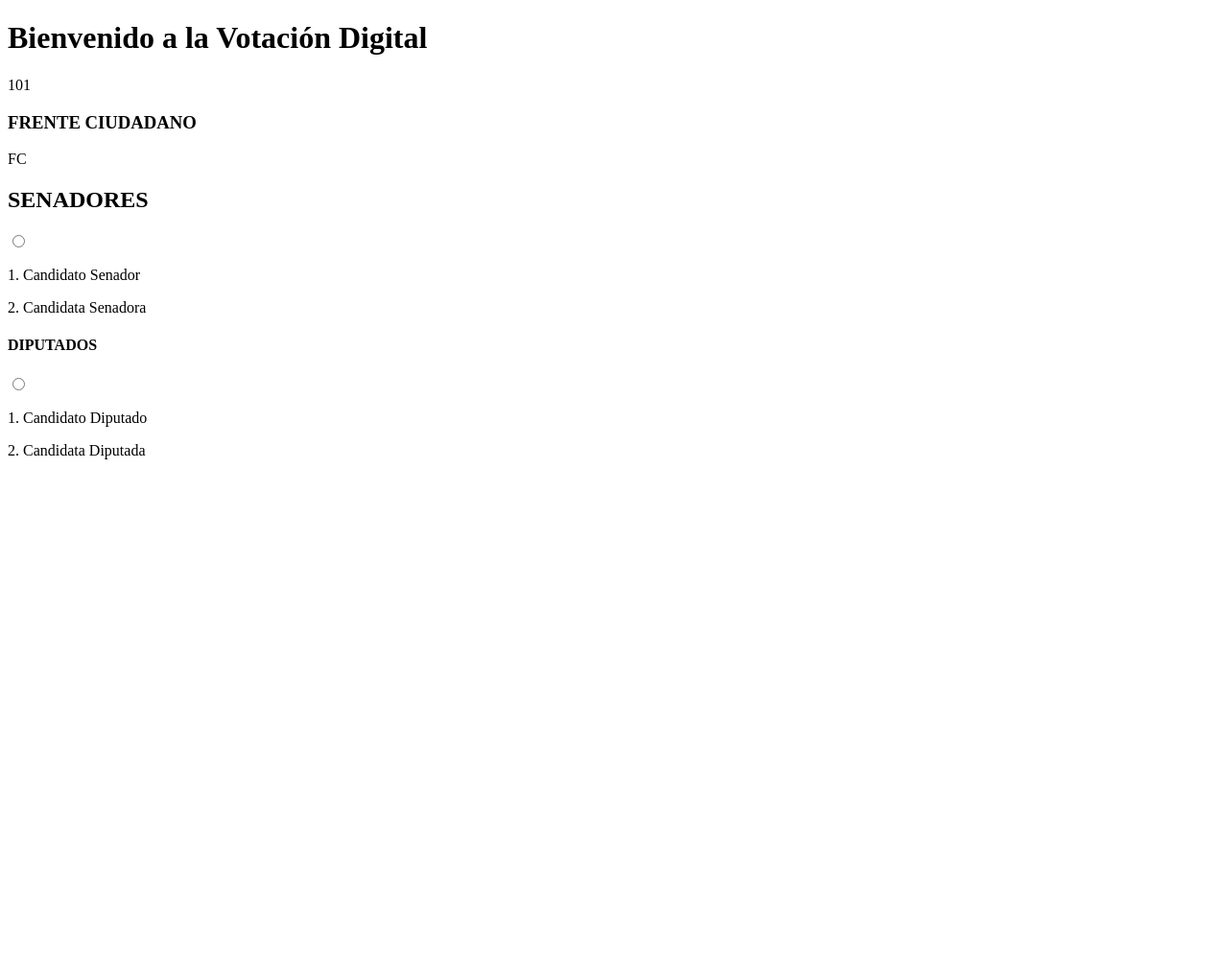
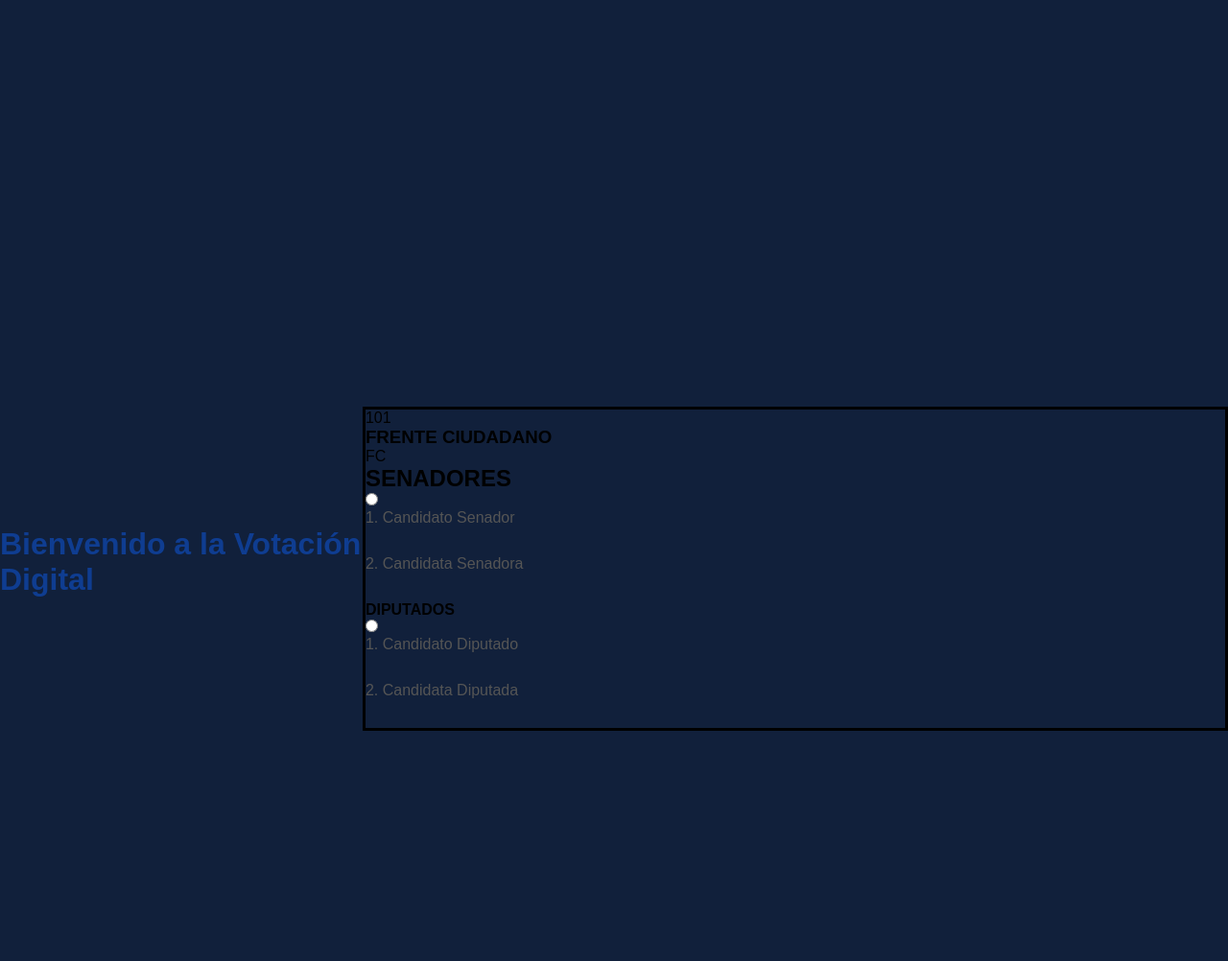
Before and after one commit to mayypavi-maker/proyecto1111, a Flask app: page /votacion in a window 1280 px wide. Shown: the top 1002 px of the page at 96% size. Before the commit the page ends 479 px from the top, so only its background shows below. Run offline with Flask 3, Linux system fonts and the light colour scheme.

Commit message:
Actualización de Código

```diff
--- a/static/css/style.css
+++ b/static/css/style.css
@@ -1090,3 +1090,12 @@ td {
     z-index: 20;
     pointer-events: none;
 }
+
+.boleta {
+    width: 90%;
+    margin: 30% auto;
+    border: 2px solid #000;
+}
+.lista {
+    border: 1px solid #000;
+}
--- a/templates/votacion.html
+++ b/templates/votacion.html
@@ -3,6 +3,7 @@
     <head>
         <meta charset="UTF-8">
         <title>Votación</title>
+          <link rel="stylesheet" href="{{ url_for('static', filename='css/style.css') }}">
     </head>
 
     <body>
```
